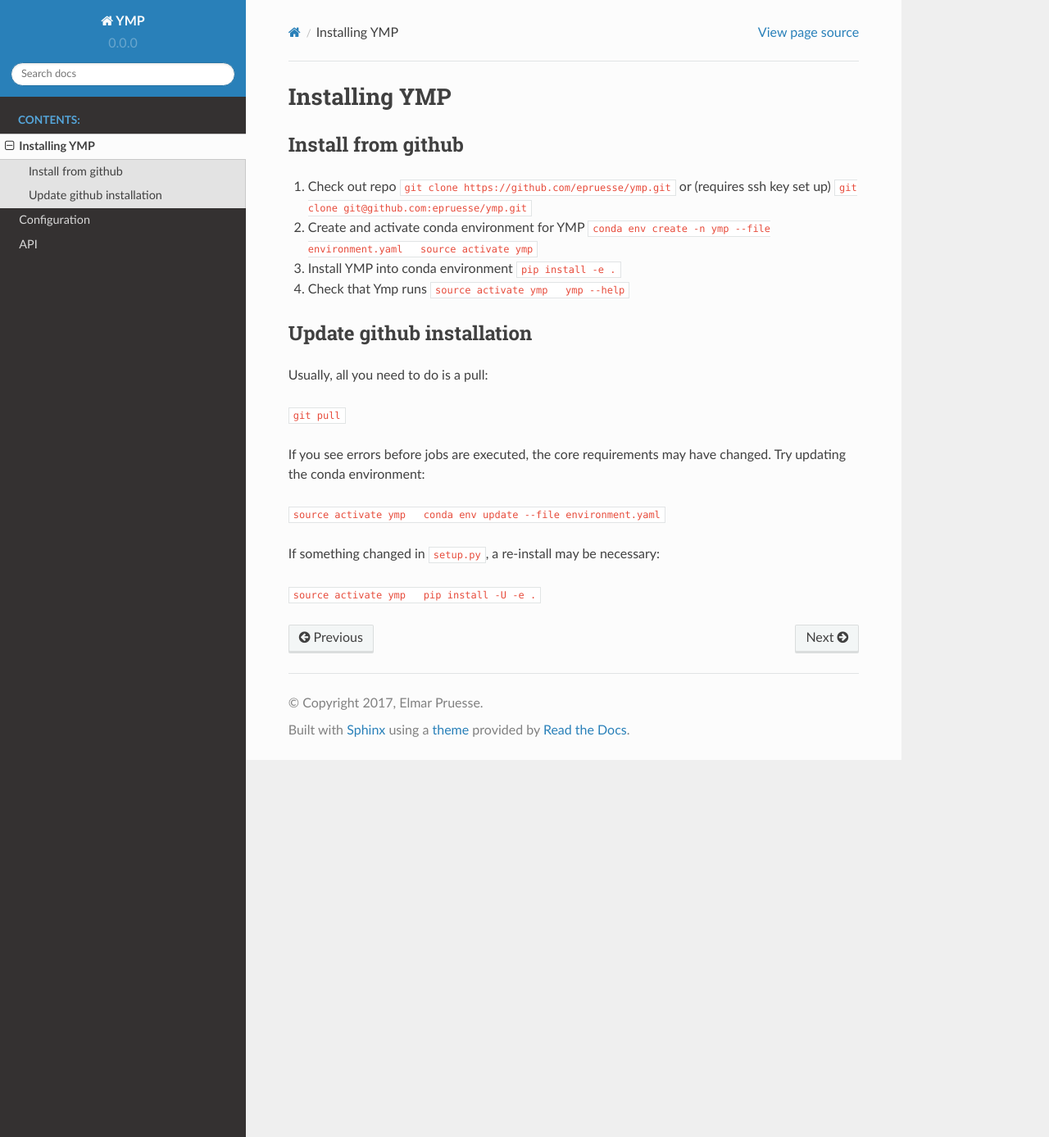
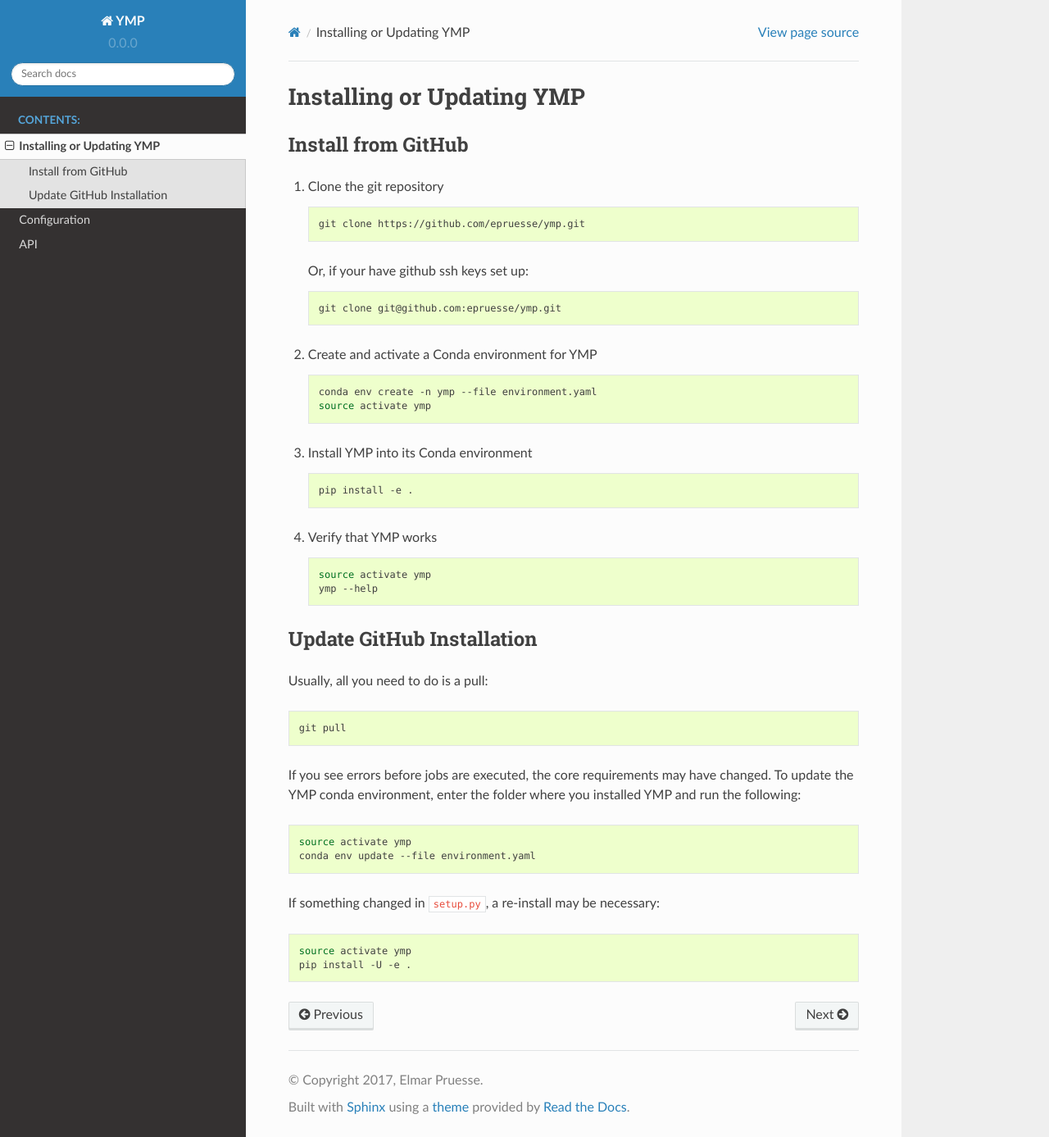
Before and after one commit to epruesse/ymp, a Sphinx documentation site: the page built from doc/install.rst, in a window 1280 px wide and 1387 px high. Shown: the whole window at 82% size. Built offline with Sphinx 7.4.7 and the Read the Docs theme 2.0.0, drawn with Linux system fonts in a browser that asks for light colours; pages that are not in the unit, such as notebooks, are missing from menus.

Commit message:
Update install help [ci skip]

```diff
--- a/doc/install.rst
+++ b/doc/install.rst
@@ -1,33 +1,64 @@
-Installing YMP
-=============================
+Installing or Updating YMP
+==========================
 
 
-Install from github
-~~~~~~~~~~~~~~~~~~~~~~
+Install from GitHub
+~~~~~~~~~~~~~~~~~~~
 
-1. Check out repo ``git clone https://github.com/epruesse/ymp.git`` or
-   (requires ssh key set up)
-   ``git clone git@github.com:epruesse/ymp.git``
+1. Clone the git repository
 
-2. Create and activate conda environment for YMP
-   ``conda env create -n ymp --file environment.yaml   source activate ymp``
+   .. code-block:: bash
 
-3. Install YMP into conda environment ``pip install -e .``
+      git clone https://github.com/epruesse/ymp.git
 
-4. Check that Ymp runs ``source activate ymp   ymp --help``
+   Or, if your have github ssh keys set up:
 
-Update github installation
+   .. code-block:: bash
+
+      git clone git@github.com:epruesse/ymp.git
+
+2. Create and activate a Conda environment for YMP
+
+   .. code-block:: bash
+
+      conda env create -n ymp --file environment.yaml
+      source activate ymp
+
+3. Install YMP into its Conda environment
+
+   .. code-block:: bash
+
+      pip install -e .
+
+4. Verify that YMP works
+
+   .. code-block:: bash
+
+      source activate ymp
+      ymp --help
+
+
+Update GitHub Installation
 ~~~~~~~~~~~~~~~~~~~~~~~~~~~~~
 
 Usually, all you need to do is a pull:
 
-``git pull``
+.. code-block:: bash
+
+   git pull
 
 If you see errors before jobs are executed, the core requirements may
-have changed. Try updating the conda environment:
+have changed. To update the YMP conda environment, enter the folder
+where you installed YMP and run the following:
 
-``source activate ymp   conda env update --file environment.yaml``
+.. code-block:: bash
+
+   source activate ymp
+   conda env update --file environment.yaml
 
 If something changed in ``setup.py``, a re-install may be necessary:
 
-``source activate ymp   pip install -U -e .``
+.. code-block:: bash
+
+   source activate ymp
+   pip install -U -e .
```
